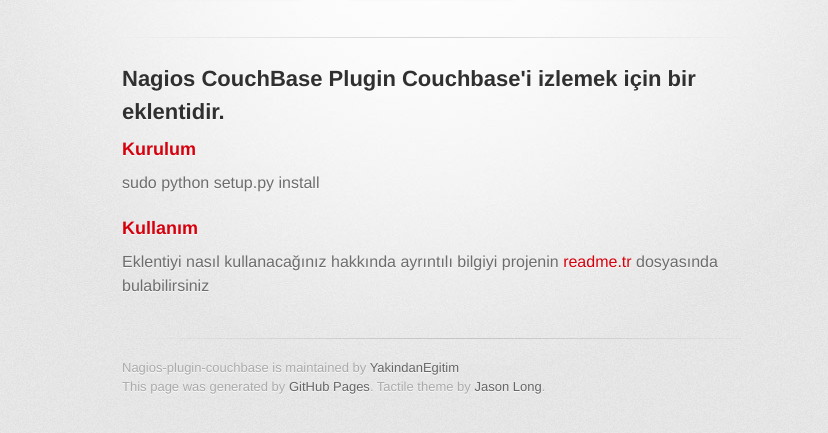
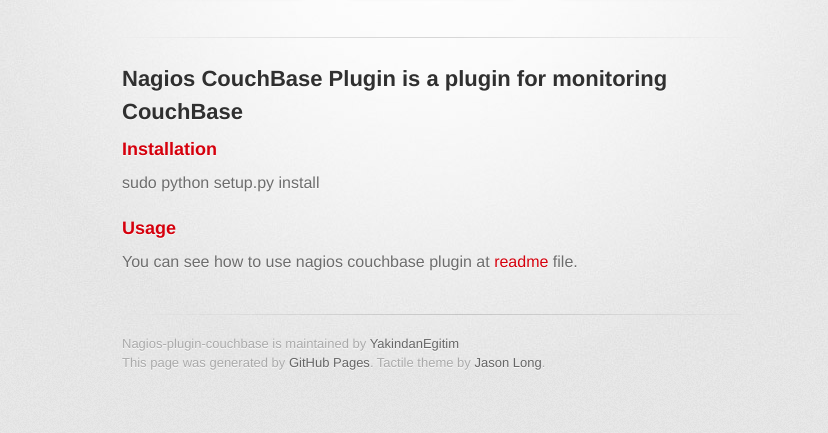
Before and after one commit to YakindanEgitim/nagios-plugin-couchbase, a plain HTML site: page index.html in a window 1280 px wide. Shown: the part 209-642 px from the top of the page, without its empty margins (208-1036 px from the left). Drawn offline with Linux system fonts and the light colour scheme; a web font is replaced by a local one.

Commit message:
seperated english project web page and turkish project web page

```diff
--- a/index.html
+++ b/index.html
@@ -32,17 +32,17 @@
 
         <section id="main_content">
           <h2>
-<a name="nagios-couchbase-plugin-couchbasei-izlemek-iin-bir-eklentidir" class="anchor" href="#nagios-couchbase-plugin-couchbasei-izlemek-iin-bir-eklentidir"><span class="octicon octicon-link"></span></a>Nagios CouchBase Plugin Couchbase'i izlemek için bir eklentidir.</h2>
+<a name="nagios-couchbase-plugin-couchbasei-izlemek-iin-bir-eklentidir" class="anchor" href="#nagios-couchbase-plugin-couchbasei-izlemek-iin-bir-eklentidir"><span class="octicon octicon-link"></span></a>Nagios CouchBase Plugin is a plugin for monitoring CouchBase</h2>
 
 <h3>
-<a name="kurulum" class="anchor" href="#kurulum"><span class="octicon octicon-link"></span></a>Kurulum</h3>
+<a name="kurulum" class="anchor" href="#kurulum"><span class="octicon octicon-link"></span></a>Installation</h3>
 
 <p>sudo python setup.py install</p>
 
 <h3>
-<a name="kullanm" class="anchor" href="#kullanm"><span class="octicon octicon-link"></span></a>Kullanım</h3>
+<a name="kullanm" class="anchor" href="#kullanm"><span class="octicon octicon-link"></span></a>Usage</h3>
 
-<p>Eklentiyi nasıl kullanacağınız hakkında ayrıntılı bilgiyi projenin <a href="https://github.com/YakindanEgitim/nagios-plugin-couchbase/blob/devel/README.tr">readme.tr</a> dosyasında bulabilirsiniz</p>
+<p>You can see how to use nagios couchbase plugin at <a href="https://github.com/YakindanEgitim/nagios-plugin-couchbase/blob/devel/README.tr">readme</a> file.</p>
         </section>
 
         <footer>
```
